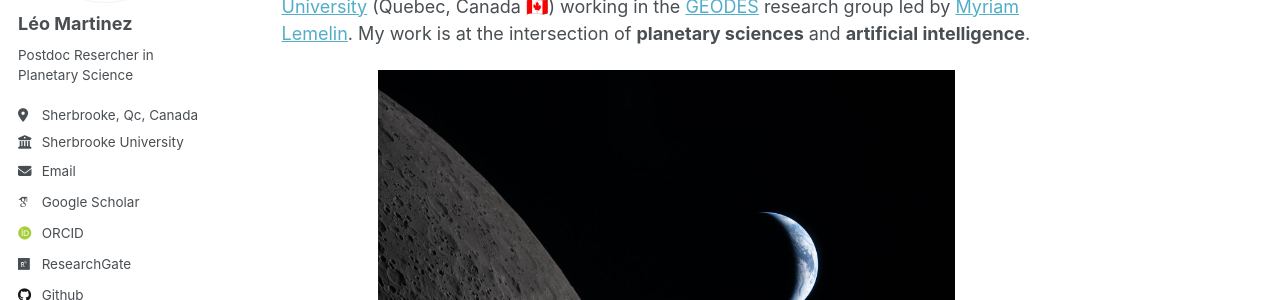
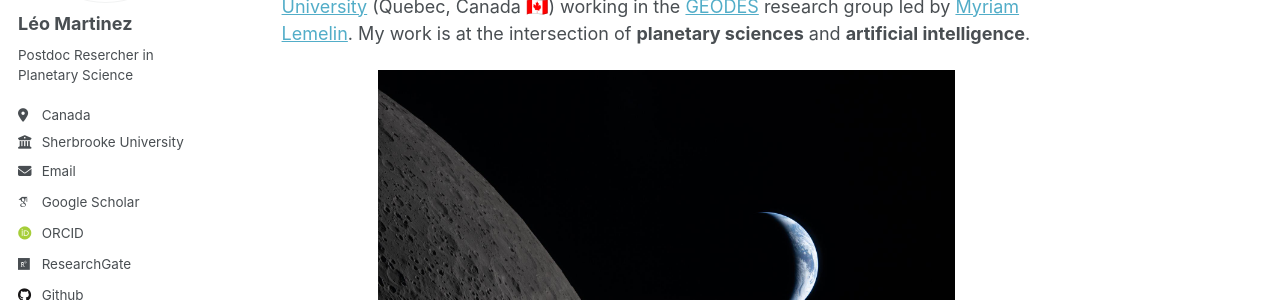
Before and after one commit to leomrtinez/leomrtinez.github.io, a Jekyll site: the page built from _pages/about.md, in a window 1280 px wide. Shown: the part 278-578 px from the top of the page. Built offline with Jekyll 4.4.1, drawn with Linux system fonts in a browser that asks for light colours; some web fonts are replaced.

Commit message:
Update location and URL fields in config

```diff
--- a/_config.yml
+++ b/_config.yml
@@ -25,9 +25,9 @@
   name             : "Léo Martinez"
   pronouns         : # example: "she/her"
   bio              : "Postdoc Resercher in Planetary Science"
-  location         : "Sherbrooke, Qc, Canada"
+  location         : "Canada"
   employer         : "Sherbrooke University"
-  uri              : # URL
+  url              : # URL
   email            : "leonard.martinez@usherbrooke.ca"
 
   # Academic websites
```
